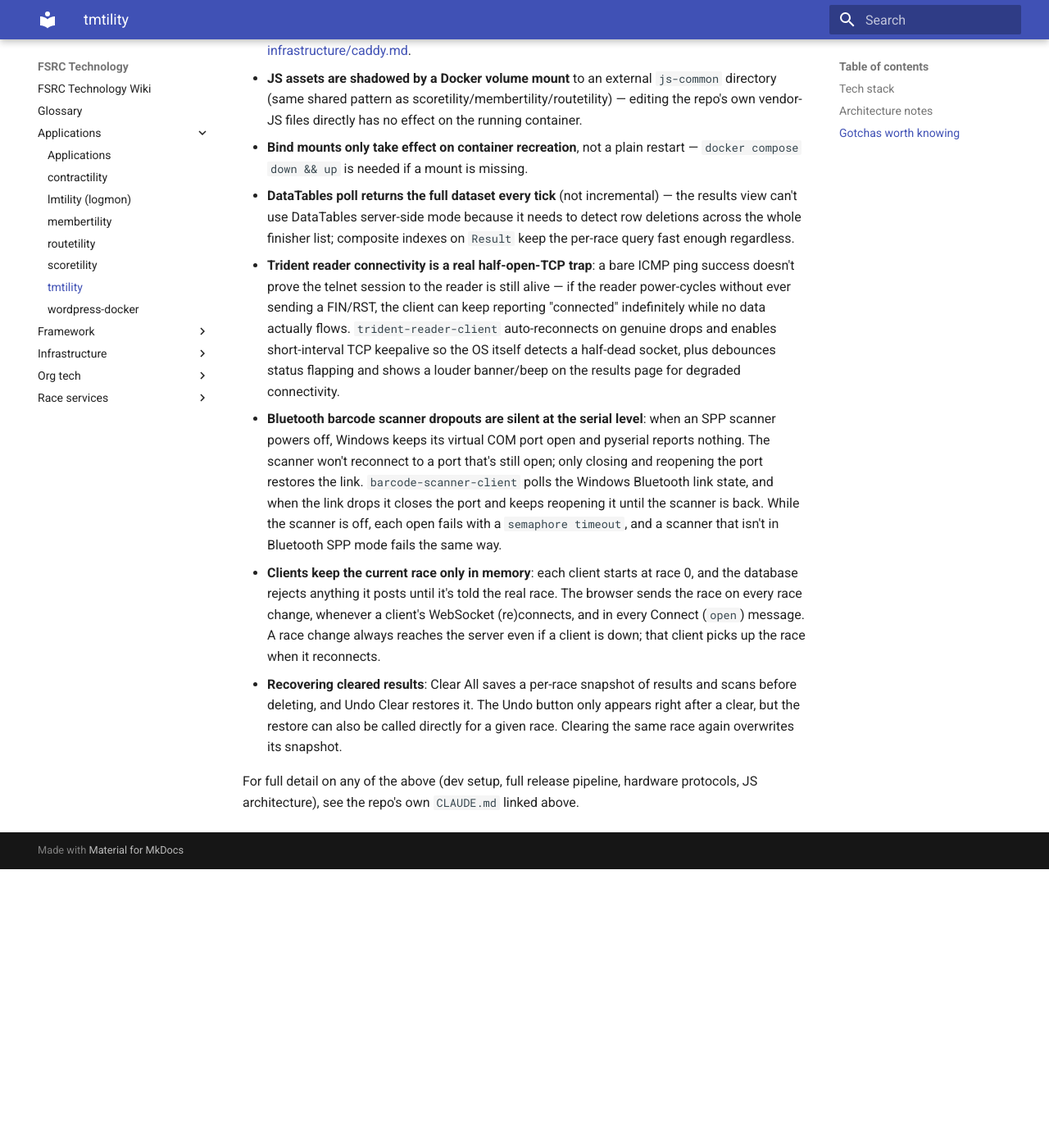
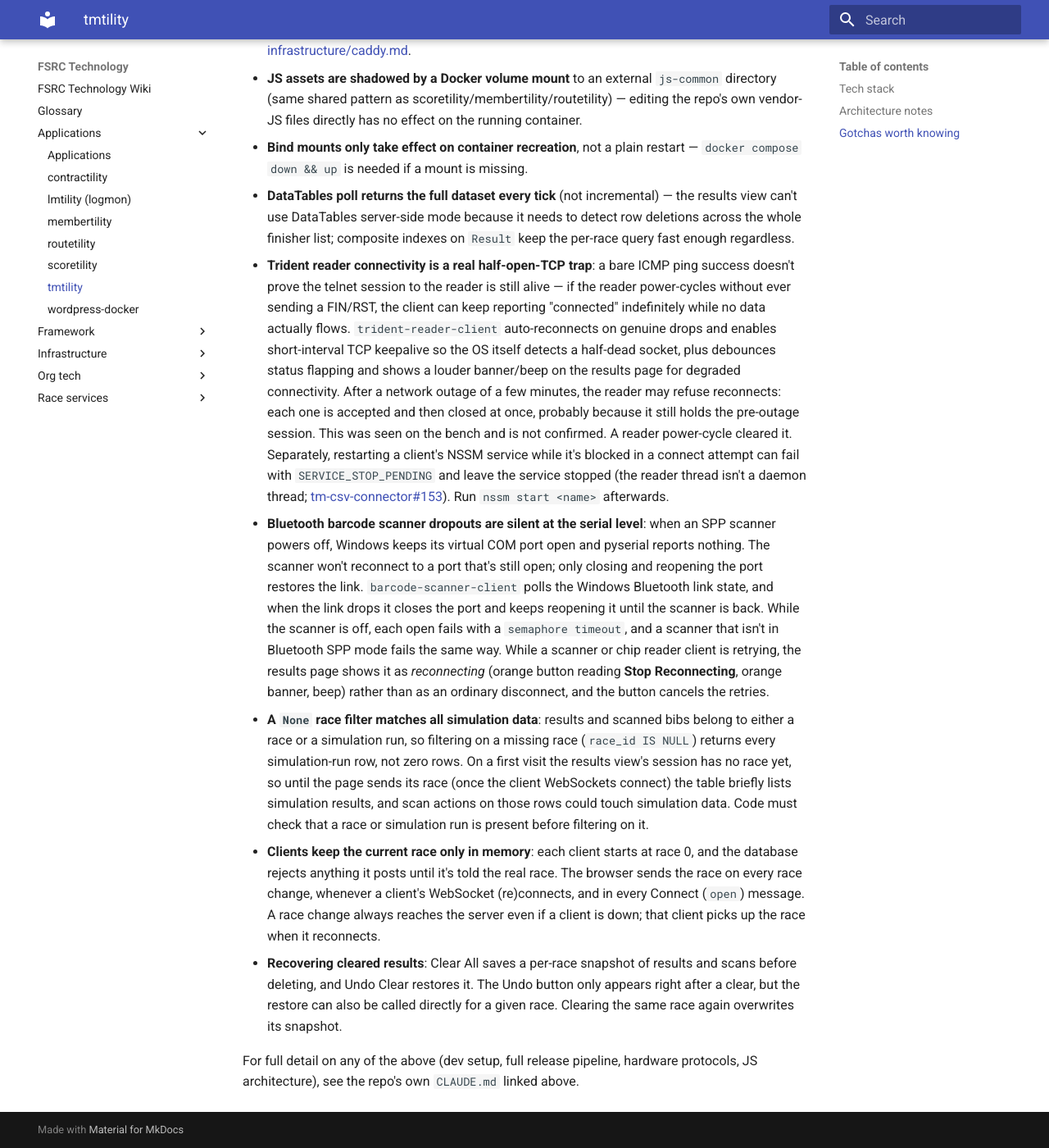
Before and after one commit to louking/fsrc-tech, an MkDocs documentation site: the page built from docs/applications/tmtility.md, in a window 1280 px wide and 1400 px high, scrolled down 1725 px. Shown: the whole window at 82% size. Built offline with MkDocs 1.6.1 and Material for MkDocs 9.7.7, drawn with Linux system fonts in a browser that asks for light colours; before the commit the page ends 2785 px from its top, so only the background shows below that.

Commit message:
Document tmtility reconnecting state, null-race filter, Trident/NSSM reconnect gotchas (louking/tm-csv-connector#151, louking/tm-csv-connector#153)
Co-Authored-By: Claude Opus 5.5 <noreply@anthropic.com>

```diff
--- a/docs/applications/tmtility.md
+++ b/docs/applications/tmtility.md
@@ -34,8 +34,9 @@ Manages results received from a Time Machine manual race timer for input to scor
 - **JS assets are shadowed by a Docker volume mount** to an external `js-common` directory (same shared pattern as scoretility/membertility/routetility) — editing the repo's own vendor-JS files directly has no effect on the running container.
 - **Bind mounts only take effect on container recreation**, not a plain restart — `docker compose down && up` is needed if a mount is missing.
 - **DataTables poll returns the full dataset every tick** (not incremental) — the results view can't use DataTables server-side mode because it needs to detect row deletions across the whole finisher list; composite indexes on `Result` keep the per-race query fast enough regardless.
-- **Trident reader connectivity is a real half-open-TCP trap**: a bare ICMP ping success doesn't prove the telnet session to the reader is still alive — if the reader power-cycles without ever sending a FIN/RST, the client can keep reporting "connected" indefinitely while no data actually flows. `trident-reader-client` auto-reconnects on genuine drops and enables short-interval TCP keepalive so the OS itself detects a half-dead socket, plus debounces status flapping and shows a louder banner/beep on the results page for degraded connectivity.
-- **Bluetooth barcode scanner dropouts are silent at the serial level**: when an SPP scanner powers off, Windows keeps its virtual COM port open and pyserial reports nothing. The scanner won't reconnect to a port that's still open; only closing and reopening the port restores the link. `barcode-scanner-client` polls the Windows Bluetooth link state, and when the link drops it closes the port and keeps reopening it until the scanner is back. While the scanner is off, each open fails with a `semaphore timeout`, and a scanner that isn't in Bluetooth SPP mode fails the same way.
+- **Trident reader connectivity is a real half-open-TCP trap**: a bare ICMP ping success doesn't prove the telnet session to the reader is still alive — if the reader power-cycles without ever sending a FIN/RST, the client can keep reporting "connected" indefinitely while no data actually flows. `trident-reader-client` auto-reconnects on genuine drops and enables short-interval TCP keepalive so the OS itself detects a half-dead socket, plus debounces status flapping and shows a louder banner/beep on the results page for degraded connectivity. After a network outage of a few minutes, the reader may refuse reconnects: each one is accepted and then closed at once, probably because it still holds the pre-outage session. This was seen on the bench and is not confirmed. A reader power-cycle cleared it. Separately, restarting a client's NSSM service while it's blocked in a connect attempt can fail with `SERVICE_STOP_PENDING` and leave the service stopped (the reader thread isn't a daemon thread; [tm-csv-connector#153](https://github.com/louking/tm-csv-connector/issues/153)). Run `nssm start <name>` afterwards.
+- **Bluetooth barcode scanner dropouts are silent at the serial level**: when an SPP scanner powers off, Windows keeps its virtual COM port open and pyserial reports nothing. The scanner won't reconnect to a port that's still open; only closing and reopening the port restores the link. `barcode-scanner-client` polls the Windows Bluetooth link state, and when the link drops it closes the port and keeps reopening it until the scanner is back. While the scanner is off, each open fails with a `semaphore timeout`, and a scanner that isn't in Bluetooth SPP mode fails the same way. While a scanner or chip reader client is retrying, the results page shows it as *reconnecting* (orange button reading **Stop Reconnecting**, orange banner, beep) rather than as an ordinary disconnect, and the button cancels the retries.
+- **A `None` race filter matches all simulation data**: results and scanned bibs belong to either a race or a simulation run, so filtering on a missing race (`race_id IS NULL`) returns every simulation-run row, not zero rows. On a first visit the results view's session has no race yet, so until the page sends its race (once the client WebSockets connect) the table briefly lists simulation results, and scan actions on those rows could touch simulation data. Code must check that a race or simulation run is present before filtering on it.
 - **Clients keep the current race only in memory**: each client starts at race 0, and the database rejects anything it posts until it's told the real race. The browser sends the race on every race change, whenever a client's WebSocket (re)connects, and in every Connect (`open`) message. A race change always reaches the server even if a client is down; that client picks up the race when it reconnects.
 - **Recovering cleared results**: Clear All saves a per-race snapshot of results and scans before deleting, and Undo Clear restores it. The Undo button only appears right after a clear, but the restore can also be called directly for a given race. Clearing the same race again overwrites its snapshot.
 
```
Also changed, not shown: CHANGELOG.md (+7 -0 lines).
